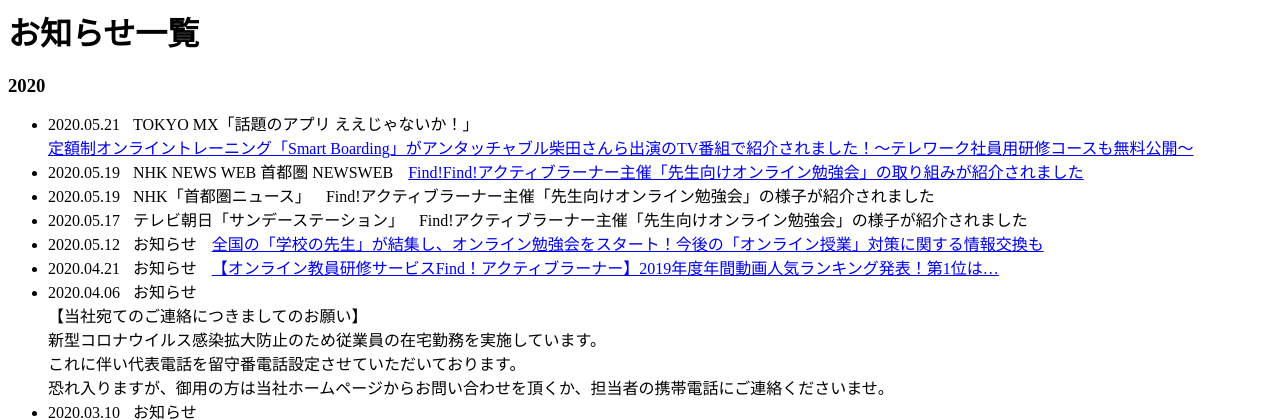
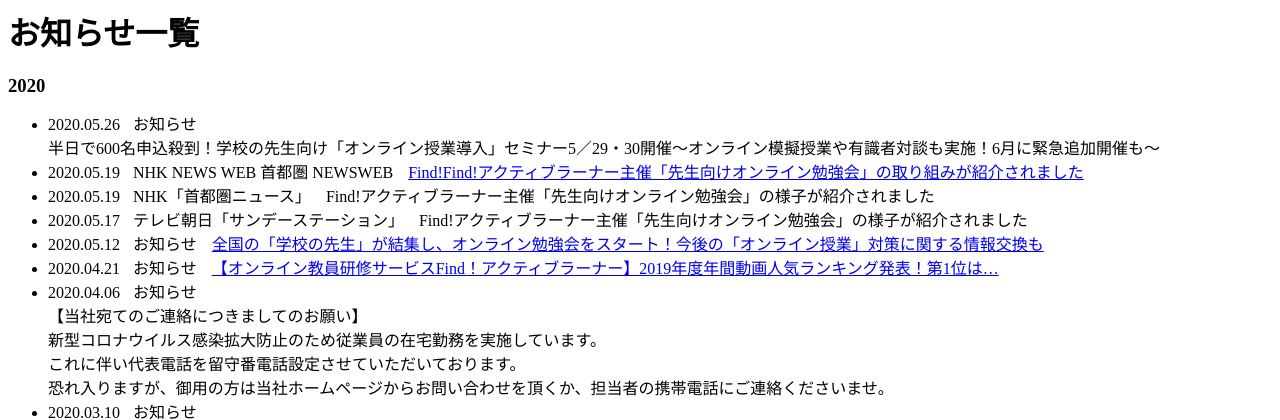
Before and after one commit to xxsyam/fce-git, a PHP site: page /pub/media in a window 1280 px wide. Shown: the top 420 px of the page. Run offline with PHP 8.4, Linux system fonts and the light colour scheme.

Commit message:
お知らせ更新

```diff
--- a/fal-s/pub/media.php
+++ b/fal-s/pub/media.php
@@ -22,7 +22,7 @@
 <h3>2020</h3>
 
 <ul>
-<li><span class="day">2020.05.21</span><span class="syutten">TOKYO MX「話題のアプリ ええじゃないか！」</span><span class="news-txt"><a href="https://www.value-press.com/pressrelease/243590" target="_blank">定額制オンライントレーニング「Smart Boarding」がアンタッチャブル柴田さんら出演のTV番組で紹介されました！～テレワーク社員用研修コースも無料公開～</a></span></li>
+  <li><span class="day">2020.05.26</span><span class="syutten">お知らせ</span><span class="news-txt">半日で600名申込殺到！学校の先生向け「オンライン授業導入」セミナー5／29・30開催～オンライン模擬授業や有識者対談も実施！6月に緊急追加開催も～</span></li>
 <li><span class="day">2020.05.19</span><span class="syutten">NHK NEWS WEB 首都圏 NEWSWEB</span><span class="news-txt"><a href="https://www3.nhk.or.jp/shutoken-news/20200519/1000049014.html" target="_blank">Find!Find!アクティブラーナー主催「先生向けオンライン勉強会」の取り組みが紹介されました</a></span></li>
 <li><span class="day">2020.05.19</span><span class="syutten">NHK「首都圏ニュース」</span><span class="news-txt">Find!アクティブラーナー主催「先生向けオンライン勉強会」の様子が紹介されました</span></li>
 <li><span class="day">2020.05.17</span><span class="syutten">テレビ朝日「サンデーステーション」</span><span class="news-txt">Find!アクティブラーナー主催「先生向けオンライン勉強会」の様子が紹介されました</span></li>
--- a/fal-s/template/pc_media.php
+++ b/fal-s/template/pc_media.php
@@ -2,6 +2,7 @@
 <h2>お知らせ<span>News</span></h2>
 
 <ul id="MEDIANEWS_LIST">
+  <li><span class="day">2020.05.26</span><span class="syutten">お知らせ</span><span class="news-txt">半日で600名申込殺到！学校の先生向け「オンライン授業導入」セミナー5／29・30開催～オンライン模擬授業や有識者対談も実施！6月に緊急追加開催も～</span></li>
 <li><span class="day">2020.05.19</span><span class="syutten">NHK 首都圏 NEWS WEB</span><span class="news-txt"><a href="https://www3.nhk.or.jp/shutoken-news/20200519/1000049014.html" target="_blank">Find!Find!アクティブラーナー主催「先生向けオンライン勉強会」の取り組みが紹介されました</a></span></li>
 <li><span class="day">2020.05.19</span><span class="syutten">NHK「首都圏ニュース」</span><span class="news-txt">Find!アクティブラーナー主催「先生向けオンライン勉強会」の様子が紹介されました</span></li>
 <li><span class="day">2020.05.17</span><span class="syutten">テレビ朝日「サンデーステーション」</span><span class="news-txt">Find!アクティブラーナー主催「先生向けオンライン勉強会」の様子が紹介されました</span></li>
```
